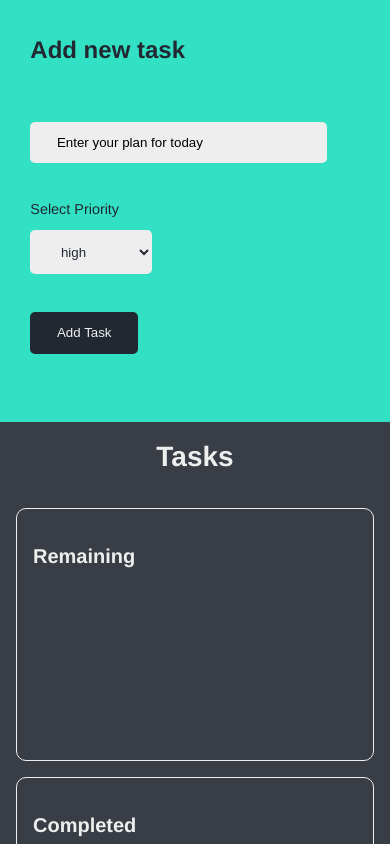
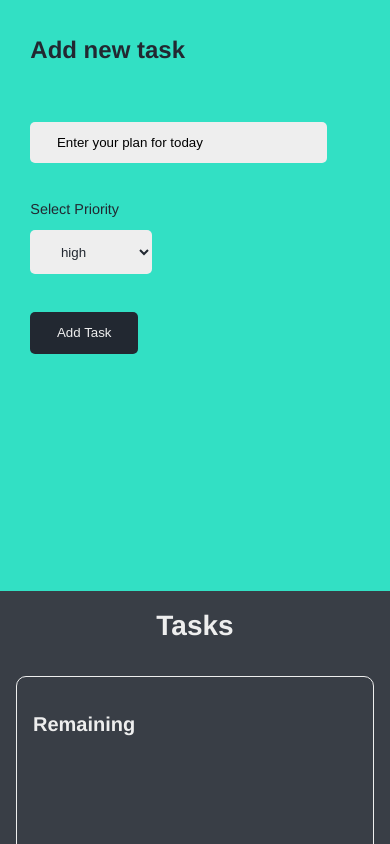
Before and after one commit to ReBelSuPs/daily-planner, a plain HTML site: page index.html in a window 390 px wide. Shown: the top 844 px of the page. Drawn offline with Linux system fonts and the light colour scheme.

Commit message:
small devices issue fix

```diff
--- a/style.css
+++ b/style.css
@@ -187,7 +187,7 @@ input:focus::placeholder {
   }
   aside,
   main {
-    min-height: 50vh;
+    min-height: 70vh;
   }
   form {
     margin: 2em 0;
```
